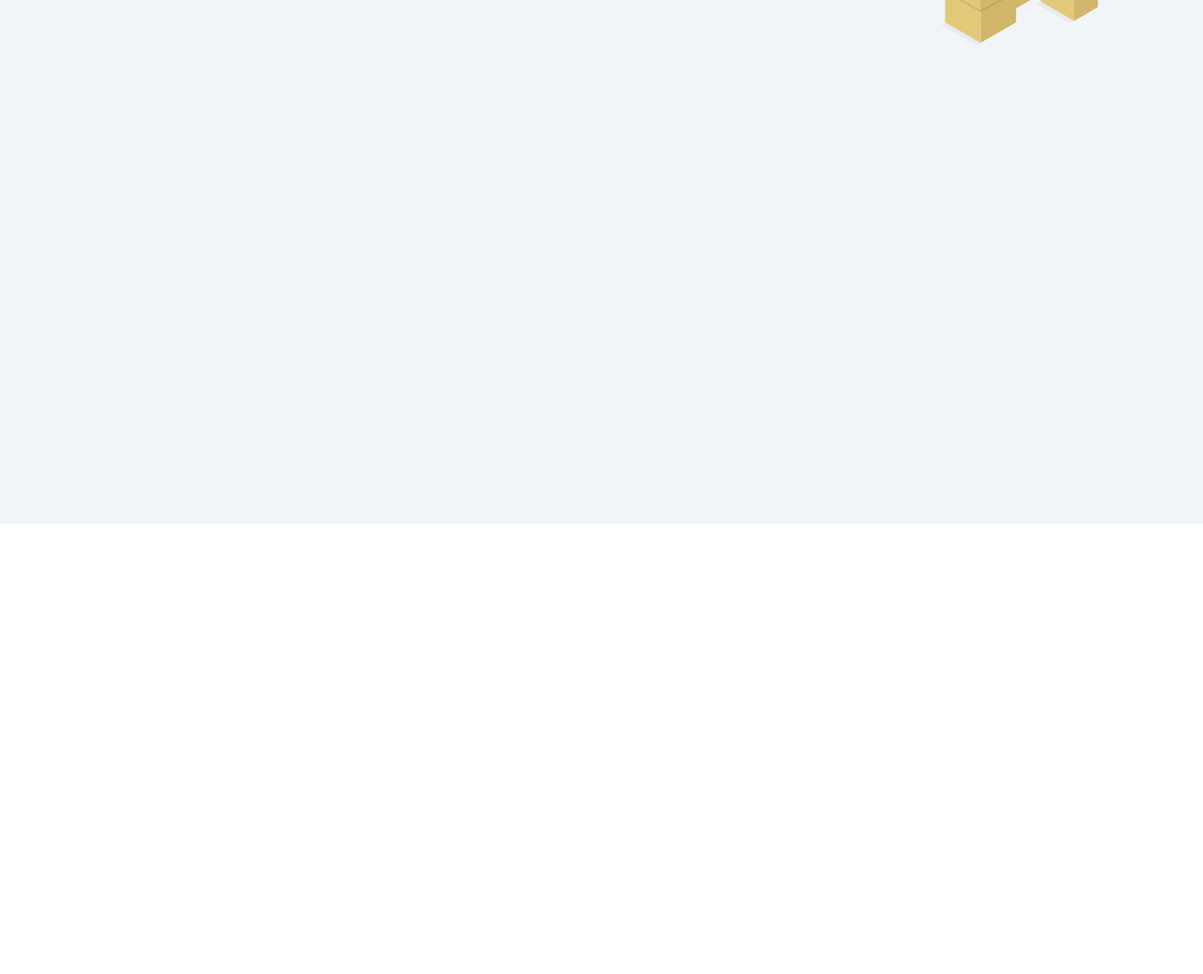
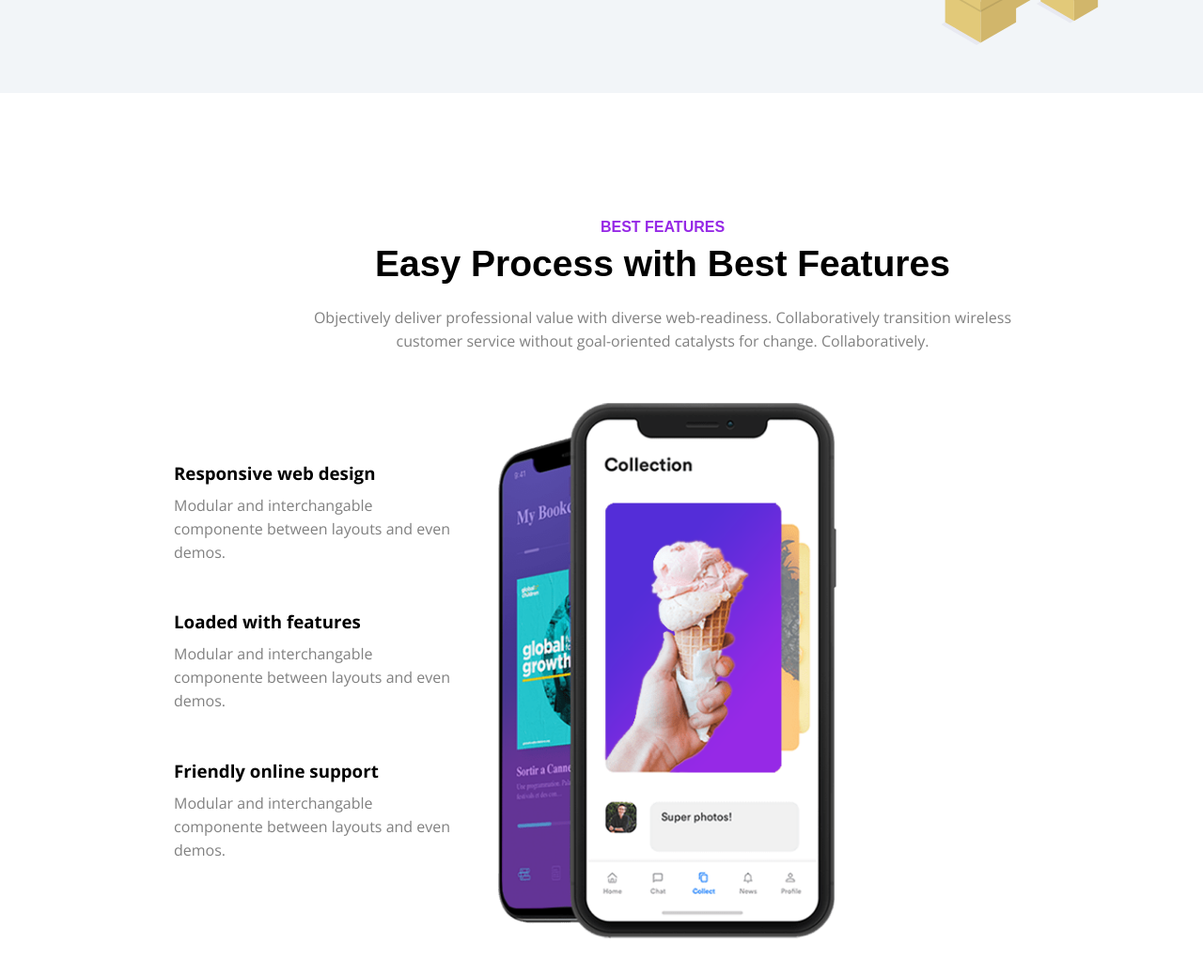
Before and after one commit to lizaitis97/Darbai, a plain HTML site: page Landing page/landing_page.html in a window 1280 px wide. Shown: the part 2210-3247 px from the top of the page at 94% size. Before the commit the page ends 3068 px from the top, so only its background shows below. Drawn offline with nearby package versions, Linux system fonts and the light colour scheme.

Commit message:
4sekcija

```diff
--- a/Landing page/landing_page.html
+++ b/Landing page/landing_page.html
@@ -263,10 +263,14 @@
 .container3{
     max-width: 100%;
        }
+ .container4{
+    max-width: 100%;}
+
    .section-three{
     background: rgb(242, 245, 248);
     position: relative;
     bottom: 150px;
+    height: 700px;
 
 
   }
@@ -294,7 +298,35 @@
     color: blue;
     width: 30px;
 }
-
+ .s4background{
+        width: 360px;
+        position: relative;
+        top: 280px;
+        left: 350px;
+ }
+ .s4textbox{
+    position: relative;
+    bottom: 500px;
+    left: 150px;
+    width: 750px;
+    text-align: center;
+ }
+ .s4textbox p  {
+    line-height: 25px;
+    position: relative;
+    bottom: 30px;
+    color: gray;}
+    .s4left{
+        display:inline-block;
+        width: 300px;
+        position: relative;
+        right: 370px;
+        top: 50px;
+        text-align: left;
+}
+.s4left h3{
+    margin-bottom: 40px;
+}
 
 
 </style>
@@ -420,6 +452,24 @@
                  <p><i class="fa-solid fa-square-check"></i>Collaboratively predominate vertical manufactured</p>
         </div>
        </div>
+</section>
+<section class="sectionfour">
+    <div class="introImage">
+        <img class="s4background" src="assets/image-10.png" alt="">
+    <div class="container4">
+        <div class="s4textbox">
+            <span class="s2text1">BEST FEATURES</span>
+            <h2 class="s2text2">Easy Process with Best Features</h2>
+            <p>Objectively deliver professional value with diverse web-readiness. Collaboratively transition wireless customer service without goal-oriented catalysts for change. Collaboratively.</p>
+     <div class="s4left">
+        <h3>Responsive web design</h3>
+         <p>Modular and interchangable componente between layouts and even demos.</p>
+         <h3>Loaded with features</h3>
+         <p>Modular and interchangable componente between layouts and even demos.</p>
+         <h3>Friendly online support</h3>
+        <p>Modular and interchangable componente between layouts and even demos.</p>
 
+
+</section>
 </body>
 </html>
```
Also changed, not shown: Landing page/assets/image-10.png (added).
